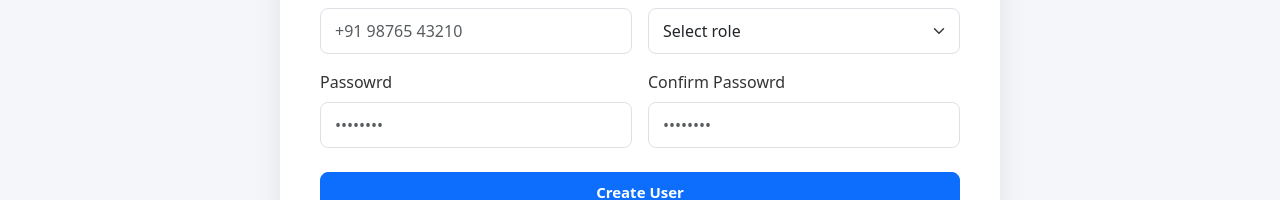
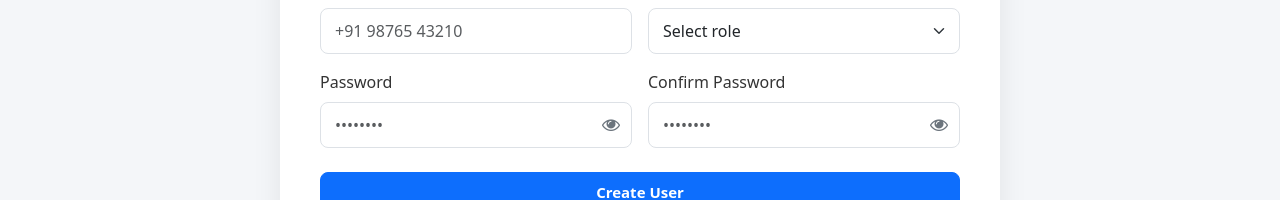
Before and after one commit to Vivek22101994/Angular-Demo, an Angular app: page /adduser in a window 1280 px wide. Shown: the part 415-615 px from the top of the page. Built offline with nearby package versions, Linux system fonts and the light colour scheme.

Commit message:
Password Icon Change

```diff
--- a/src/app/adduser/adduser.css
+++ b/src/app/adduser/adduser.css
@@ -39,3 +39,34 @@
   font-weight: 600;
   font-size: 15px;
 }
+.password-wrapper {
+  position: relative;
+}
+
+.password-wrapper .form-control {
+  padding-right: 2.75rem; /* keeps text from going under the icon */
+}
+
+.toggle-eye {
+  position: absolute;
+  top: 50%;
+  right: 12px;
+  transform: translateY(-50%);
+  background: none;
+  border: 0;
+  padding: 0;
+  line-height: 1;
+  color: #6c757d;
+  cursor: pointer;
+}
+
+.toggle-eye .fa {
+  font-size: 18px; /* 24px is a bit large inside a textbox */
+}
+
+.toggle-eye:hover {
+  color: #212529;
+}
+.add-user-card .password-wrapper .form-control {
+     padding-right: 2.75rem;
+   }
--- a/src/app/adduser/adduser.html
+++ b/src/app/adduser/adduser.html
@@ -14,23 +14,24 @@
 
     <form (ngSubmit)="handleSubmit()" #loginForm="ngForm">
       <div class="row g-3">
+
         <div class="col-md-6">
-          <ng-container *ngTemplateOutlet="lblTemplate,context:{text:'Full Name'}"></ng-container>
+          <ng-container *ngTemplateOutlet="lblTemplate; context: { text: 'Full Name' }"></ng-container>
           <input class="form-control" type="text" name="fullName" [(ngModel)]="fullName" [disabled]="loading()" placeholder="John Doe" />
         </div>
 
         <div class="col-md-6">
-          <ng-container *ngTemplateOutlet="lblTemplate,context:{text:'Email'}"></ng-container>
+          <ng-container *ngTemplateOutlet="lblTemplate; context: { text: 'Email' }"></ng-container>
           <input class="form-control" type="email" name="email" [(ngModel)]="email" [disabled]="loading()" placeholder="john@example.com" />
         </div>
 
         <div class="col-md-6">
-          <ng-container *ngTemplateOutlet="lblTemplate,context:{text:'Mobile No'}"></ng-container>
+          <ng-container *ngTemplateOutlet="lblTemplate; context: { text: 'Mobile No' }"></ng-container>
           <input class="form-control" type="tel" name="phone" [(ngModel)]="phone" [disabled]="loading()" placeholder="+91 98765 43210" />
         </div>
 
         <div class="col-md-6">
-          <ng-container *ngTemplateOutlet="lblTemplate,context:{text:'Select Role'}"></ng-container>
+          <ng-container *ngTemplateOutlet="lblTemplate; context: { text: 'Select Role' }"></ng-container>
           <select class="form-select" name="role" [(ngModel)]="role" [disabled]="loading()">
             <option value="" disabled selected>Select role</option>
             <option value="admin">Admin</option>
@@ -39,15 +40,56 @@
           </select>
         </div>
 
+        <!-- Password -->
         <div class="col-md-6">
-          <ng-container *ngTemplateOutlet="lblTemplate,context:{text:'Passowrd'}"></ng-container>
-          <input class="form-control" type="password" name="password" [(ngModel)]="password" [disabled]="loading()" placeholder="••••••••" />
+          <ng-container *ngTemplateOutlet="lblTemplate; context: { text: 'Password' }"></ng-container>
+
+          <div class="password-wrapper">
+            <input
+              class="form-control"
+              [type]="showPassword ? 'text' : 'password'"
+              name="password"
+              autocomplete="new-password"
+              [(ngModel)]="password"
+              [disabled]="loading()"
+              placeholder="••••••••" />
+
+            <button
+              type="button"
+              class="toggle-eye"
+              (click)="showPassword = !showPassword"
+              [disabled]="loading()"
+              [attr.aria-label]="showPassword ? 'Hide password' : 'Show password'">
+              <i class="fa" [ngClass]="showPassword ? 'fa-eye-slash' : 'fa-eye'"></i>
+            </button>
+          </div>
         </div>
 
+        <!-- Confirm Password -->
         <div class="col-md-6">
-          <ng-container *ngTemplateOutlet="lblTemplate,context:{text:'Confirm Passowrd'}"></ng-container>
-          <input class="form-control" type="password" name="confirmPassword" [(ngModel)]="confirmPassword" [disabled]="loading()" placeholder="••••••••" />
+          <ng-container *ngTemplateOutlet="lblTemplate; context: { text: 'Confirm Password' }"></ng-container>
+
+          <div class="password-wrapper">
+            <input
+              class="form-control"
+              [type]="showConfirmPassword ? 'text' : 'password'"
+              name="confirmPassword"
+              autocomplete="new-password"
+              [(ngModel)]="confirmPassword"
+              [disabled]="loading()"
+              placeholder="••••••••" />
+
+            <button
+              type="button"
+              class="toggle-eye"
+              (click)="showConfirmPassword = !showConfirmPassword"
+              [disabled]="loading()"
+              [attr.aria-label]="showConfirmPassword ? 'Hide password' : 'Show password'">
+              <i class="fa" [ngClass]="showConfirmPassword ? 'fa-eye-slash' : 'fa-eye'"></i>
+            </button>
+          </div>
         </div>
+
       </div>
 
       <button type="submit" class="btn btn-primary w-100 mt-4 py-2" [disabled]="loading()">
@@ -57,8 +99,8 @@
   </div>
 </div>
 
-<ng-template #lblTemplate let-lableText="text">
-     <label class="form-label">{{lableText}}</label>
+<ng-template #lblTemplate let-labelText="text">
+  <label class="form-label">{{ labelText }}</label>
 </ng-template>
 
 <app-footer></app-footer>
--- a/src/app/adduser/adduser.ts
+++ b/src/app/adduser/adduser.ts
@@ -12,6 +12,8 @@ import { CommonModule, NgTemplateOutlet } from '@angular/common';
   templateUrl: './adduser.html',
 })
 export class Adduser {
+  showPassword = false;
+  showConfirmPassword = false;
   fullName = '';
   email = '';
   password = '';
@@ -33,6 +35,7 @@ export class Adduser {
      if (!EMAIL_REGEX.test(email)) return 'Enter a valid email address.';
      if (!this.password) return 'Password required.';
      if (this.password.length < 8) return 'Password must be at least 8 characters.';
+     if (this.password != this.confirmPassword) return 'Password Confirm Password Should be Same';
      return null;
 }
 
@@ -43,13 +46,12 @@ export class Adduser {
         this.error.set(message);
         return
     }
-
     const trimmedUsername = this.fullName.trim();
     const trimmedPassword = this.password.trim();
     const trimmedEmail= this.email.trim();
 
+    this.loading.set(true);
 
-    this.loading.set(true);
     const payload = {
        fullName: trimmedUsername,
        email: trimmedEmail,
@@ -72,6 +74,7 @@ export class Adduser {
             this.email = '';
             this.password = '';
             this.fullName = '';
+            this.phone='';
 
           } else {
             this.error.set('Invalid Access');
@@ -79,7 +82,7 @@ export class Adduser {
         },
         error: (err) => {
           this.loading.set(false);
-          this.error.set(err?.error?.message || 'Login failed. Please try again.');
+          this.error.set(err?.error?.message || 'Save failed. Please try again.');
         },
       });
   }
--- a/src/index.html
+++ b/src/index.html
@@ -6,6 +6,7 @@
   <base href="/">
   <meta name="viewport" content="width=device-width, initial-scale=1">
   <link rel="icon" type="image/x-icon" href="favicon.ico">
+  <link rel="stylesheet" href="https://cdnjs.cloudflare.com/ajax/libs/font-awesome/4.7.0/css/font-awesome.min.css">
 </head>
 <body>
   <app-root></app-root>
```
Lines whose indentation alone changed are shown as unchanged.
